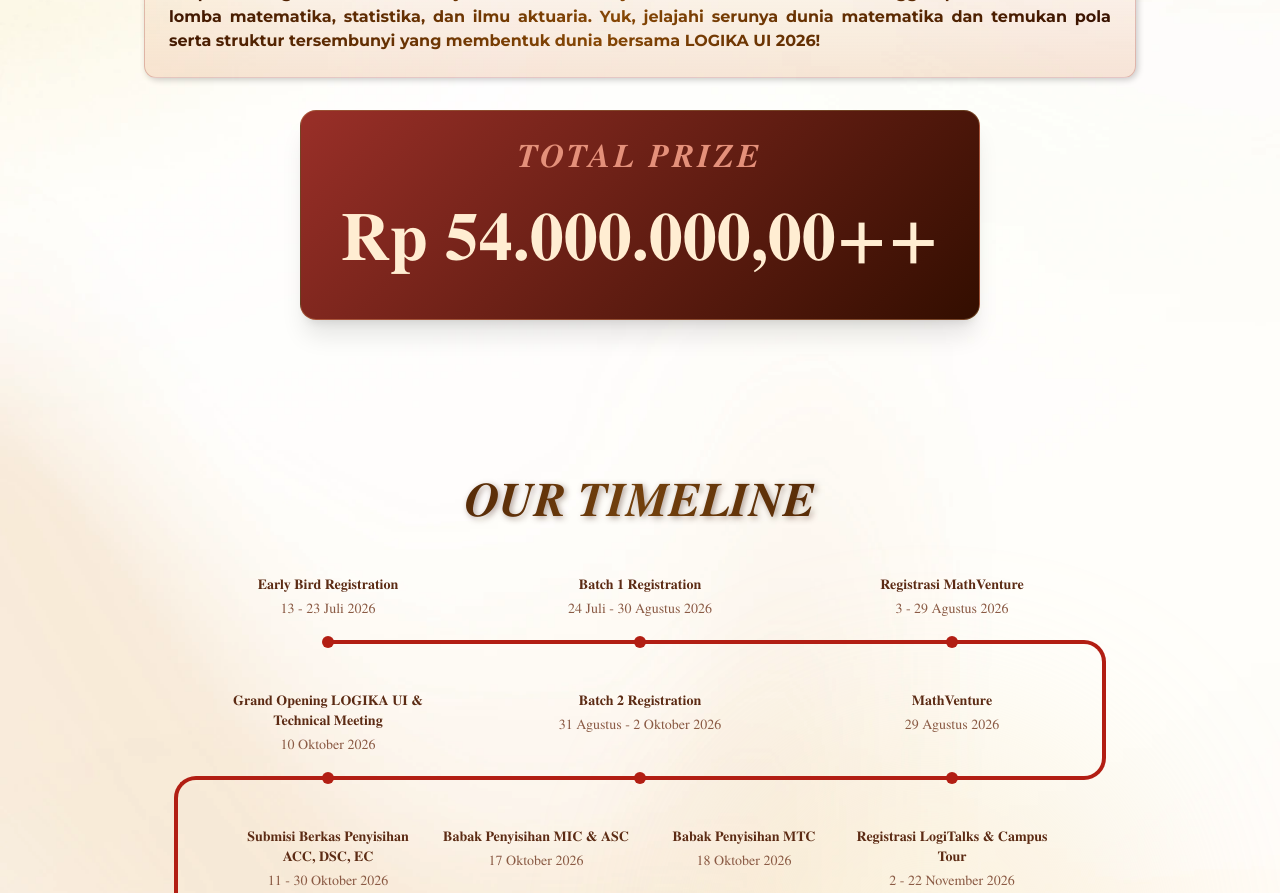
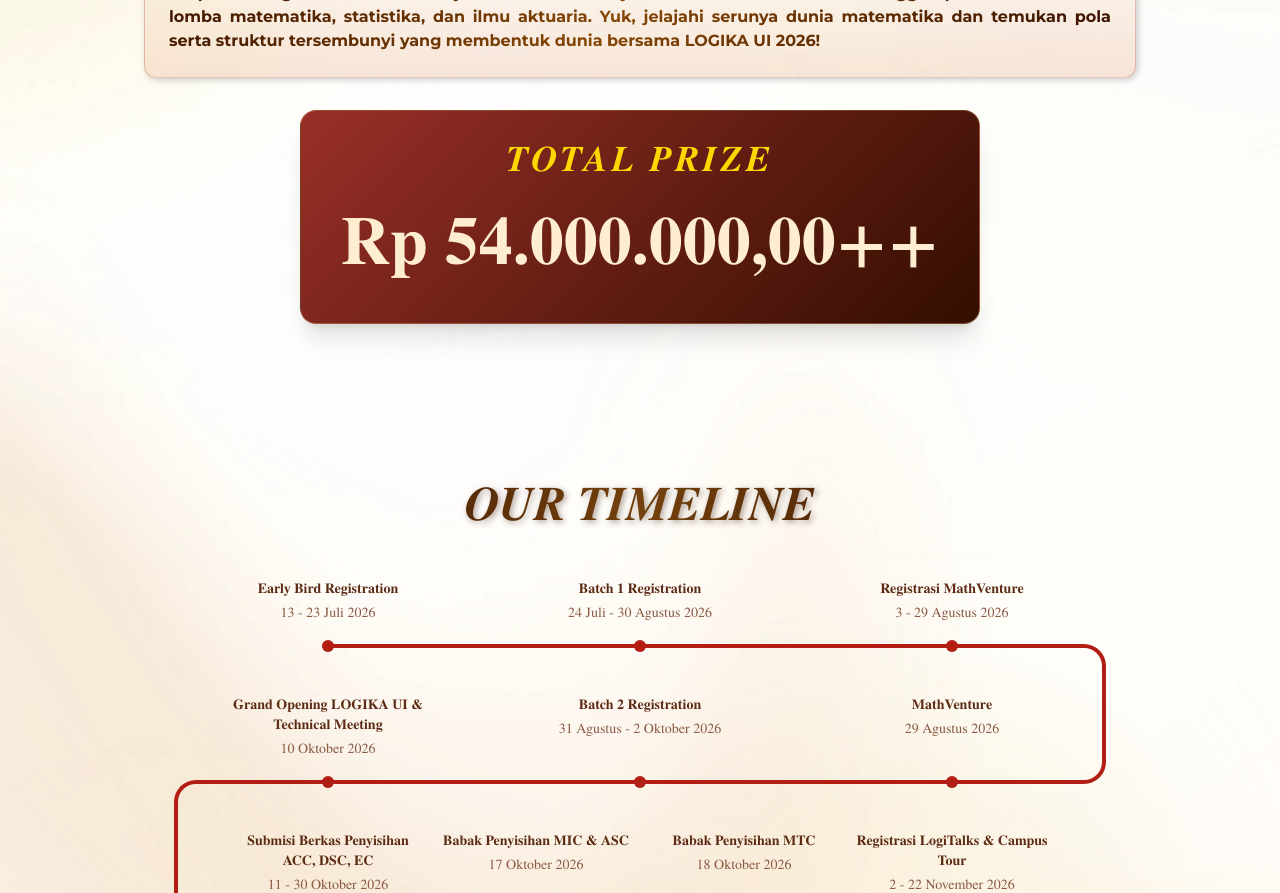
Before and after one commit to abhiramadw/logika-ui-26, a Next.js app: page / in a window 1280 px wide. Shown: the part 1200-2093 px from the top of the page. Built offline with nearby package versions, Linux system fonts and the light colour scheme.

Commit message:
revisi warna total prize

```diff
--- a/src/components/home/AboutSection.tsx
+++ b/src/components/home/AboutSection.tsx
@@ -94,10 +94,10 @@
             className="uppercase tracking-widest mb-2"
             style={{
               fontFamily: "'TeX Gyre Termes', serif",
-              fontSize: "33px",
+              fontSize: "clamp(24px, 3.5vw, 36px)",
               fontWeight: "bold",
               fontStyle: "italic",
-              color: "#e4907a",
+              color: "#FFD700",
             }}
           >
             Total Prize
```
